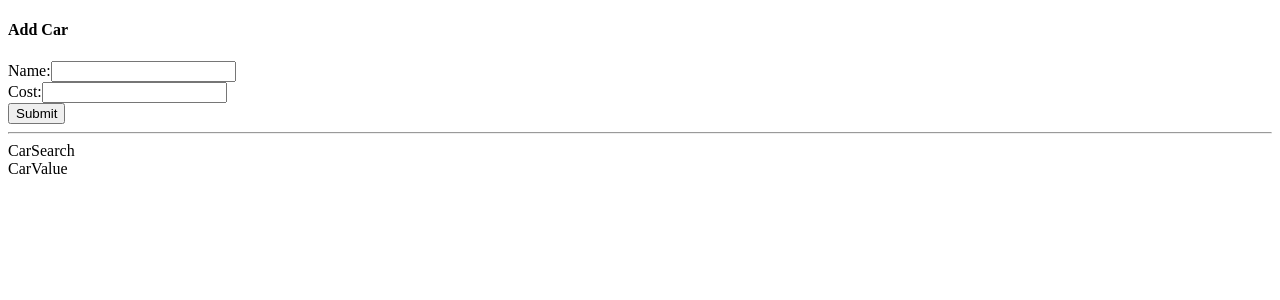
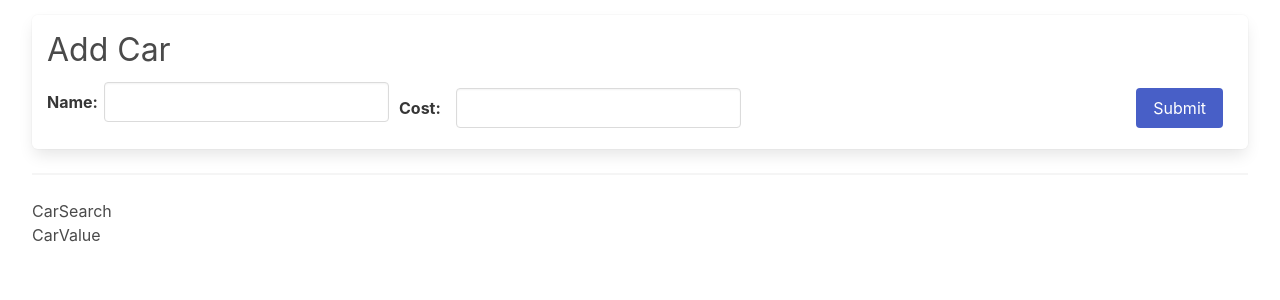
Before and after one commit to mother426/cars-cms, a React (Create React App) app: page / in a window 1280 px wide. Shown: the top 300 px of the page. Built offline with nearby package versions, Linux system fonts and the light colour scheme.

Commit message:
css and bulma

```diff
--- a/package.json
+++ b/package.json
@@ -7,6 +7,7 @@
     "@testing-library/jest-dom": "^5.16.5",
     "@testing-library/react": "^13.4.0",
     "@testing-library/user-event": "^13.5.0",
+    "bulma": "^0.9.4",
     "react": "^18.2.0",
     "react-dom": "^18.2.0",
     "react-redux": "^8.0.5",
--- a/src/App.js
+++ b/src/App.js
@@ -5,7 +5,7 @@
 
 function App() {
   return (
-    <div>
+    <div className='container is-fluid'>
       <CarForm />
       <CarList />
       <CarSearch />
--- a/src/index.js
+++ b/src/index.js
@@ -3,6 +3,8 @@
 import App from "./App";
 import { Provider } from "react-redux";
 import { store } from "./store";
+import "./styles.css";
+import 'bulma/css/bulma.css';
 
 const root = createRoot(document.getElementById("root"));
 
--- /dev/null
+++ b/src/styles.css
@@ -0,0 +1,79 @@
+.car-form {
+  margin-top: 15px;
+  padding: 15px;
+}
+.car-form .field-group {
+  display: flex;
+  margin-bottom: 0px;
+}
+.car-form form {
+  display: flex;
+  justify-content: space-between;
+}
+.car-form .field {
+  display: flex;
+  align-items: center;
+  margin-bottom: 0px;
+  margin-right: 10px;
+}
+.car-form .field label.label {
+  margin-bottom: 0px;
+  width: 70px;
+}
+.car-form input {
+  width: 100%;
+}
+.car-form h4.subtitle.is-3 {
+  margin-bottom: 0.75rem;
+}
+
+.car-list .panel.bold {
+  font-weight: 600;
+}
+
+.car-list .panel {
+  padding: 10px;
+  display: flex;
+  flex-direction: row;
+  justify-content: space-between;
+  align-items: center;
+}
+
+.car-list p {
+  font-size: 1.5rem;
+}
+
+.car-list .note {
+  font-style: italic;
+  display: block;
+  margin: 40px 20px;
+}
+
+.car-value {
+  font-size: 2rem;
+  text-align: right;
+}
+
+hr {
+  margin: 1rem 0;
+}
+
+.list-header {
+  display: flex;
+  flex-direction: row;
+  justify-content: space-between;
+  align-items: center;
+}
+
+.list-header h3.title {
+  margin-bottom: 0px;
+}
+
+.list-header .search {
+  display: flex;
+  align-items: center;
+}
+.list-header .search .label {
+  margin-bottom: 0px;
+  margin-right: 10px;
+}
```
Also changed, not shown: 1 other file (tests, documents, lock files or other folders).
